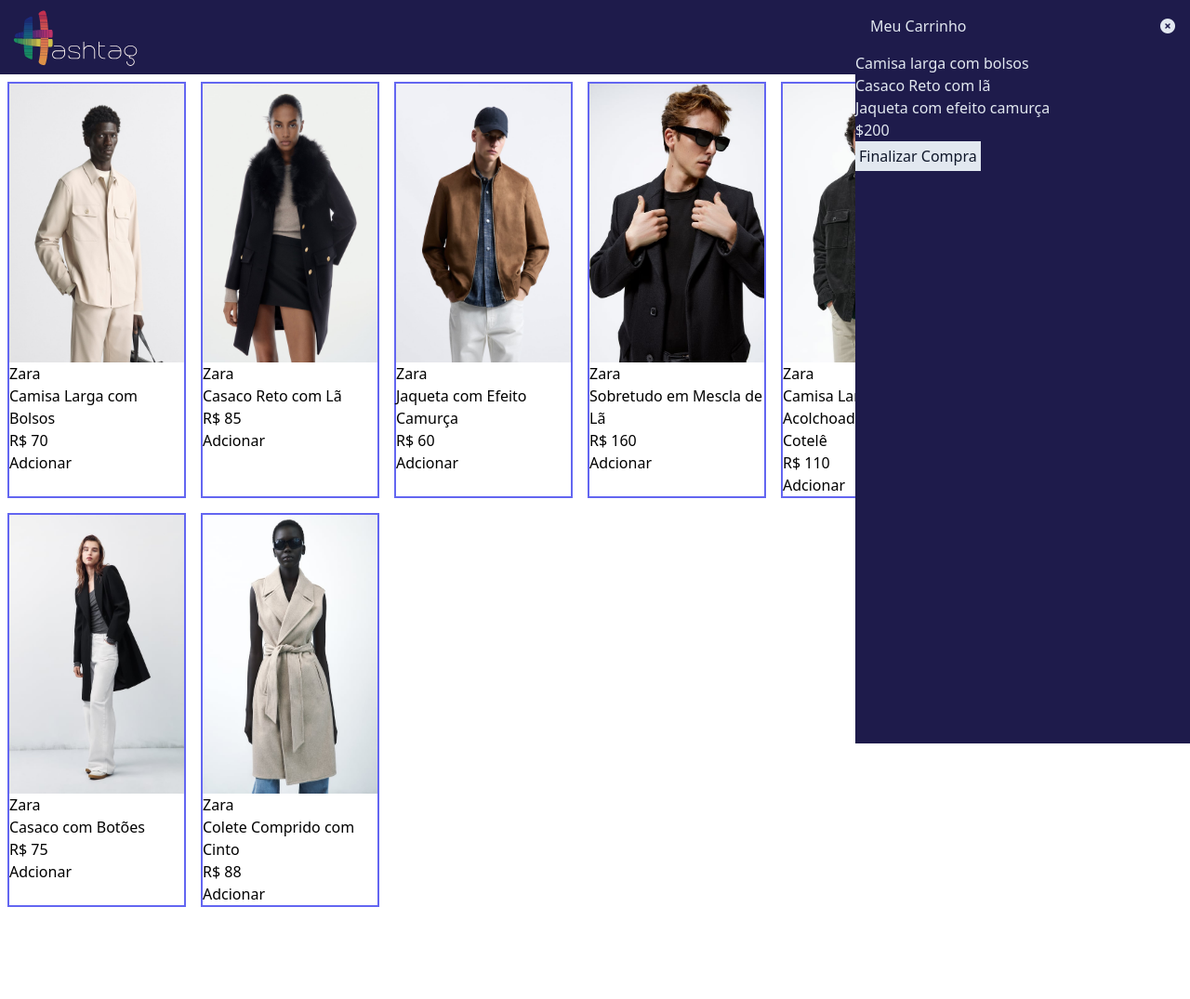
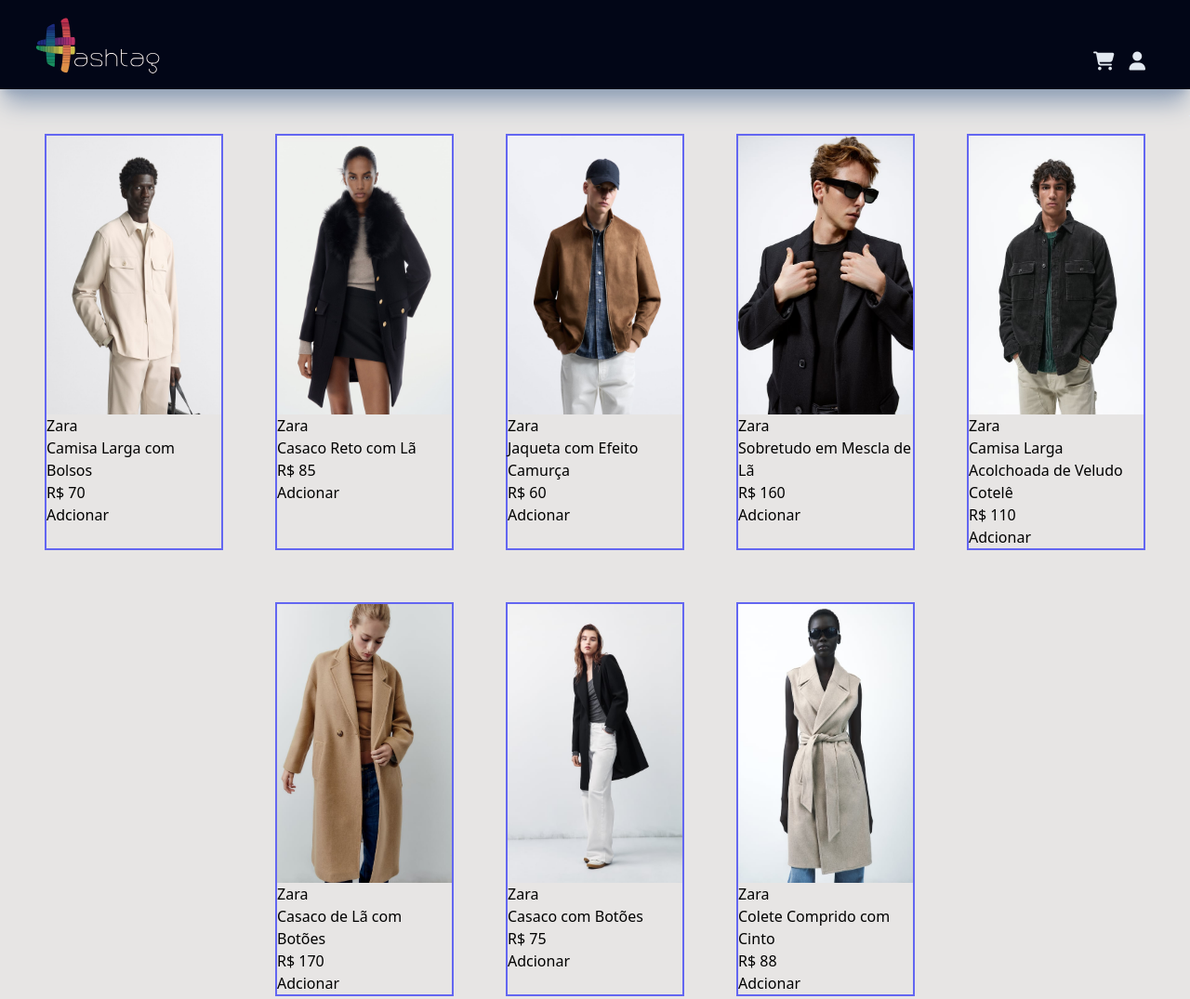
Before and after one commit to d2jtech/PROJETOS, a website built with Vite: page Magazine Hastag/index.html in a window 1280 px wide. Shown: the whole page at 93% size. Before the commit the page ends 984 px from the top, so only its background shows below. Built offline with nearby package versions, Linux system fonts and the light colour scheme.

Commit message:
AULA 02 - EXTRA CSS

```diff
--- a/Magazine Hastag/index.html
+++ b/Magazine Hastag/index.html
@@ -7,8 +7,9 @@
     <link rel="stylesheet" href="./style.css">
     <link rel="stylesheet" href="https://cdnjs.cloudflare.com/ajax/libs/font-awesome/6.4.2/css/all.min.css" integrity="sha512-z3gLpd7yknf1YoNbCzqRKc4qyor8gaKU1qmn+CShxbuBusANI9QpRohGBreCFkKxLhei6S9CQXFEbbKuqLg0DA==" crossorigin="anonymous" referrerpolicy="no-referrer" />
   </head>
-  <body>
-      <section id="carrinho" class="fixed top-0 right-0 bg-indigo-950 h-screen w-[360px] text-slate-200">
+  <body class="bg-stone-200 flex flex-col">
+
+      <section id="carrinho" class="fixed top-0 right-[-360px] bg-slate-950 h-screen w-[360px] text-slate-200 z-50">
           <div id="cabecalho-carrinho" class="flex justify-between m-4">
               <p>Meu Carrinho</p>
               <button id="fechar-carrinho"><i class="fa-solid fa-circle-xmark"></i></button>
@@ -21,16 +22,18 @@
           <p id="preco-total">$200</p>
           <button class="bg-slate-200 text-slate-900 p-1">Finalizar Compra</button>
       </section>
-      <header class="flex bg-indigo-950 p-2 py-2 justify-between">
+
+      <header class="flex text-xl bg-slate-950 px-8 py-4 justify-between sticky top-0 shadow-slate-400 shadow-xl">
         <img src="./assets/logo/hashtag.svg" alt="Logo do Magazine Hastag" class='h-16'>
+
         <div class="text-slate-200 flex gap-2 items-end mx-2">
-          <button id="abrir-carrinho"><i class="fa-solid fa-user"></i></button>
-          <button><i class="fa-solid fa-cart-shopping"></i></button>
+          <button id="abrir-carrinho" class="mx-2"><i class="fa-solid fa-cart-shopping"></i></button>
+          <button class="mr-2"><i class="fa-solid fa-user"></i></button>
         </div>
 
       </header>
       <main>
-          <section id="container-produto" class="flex flex-wrap">
+          <section id="container-produto" class="flex flex-wrap p-10 justify-center gap-10">
 
           </section>
       </main>
```
